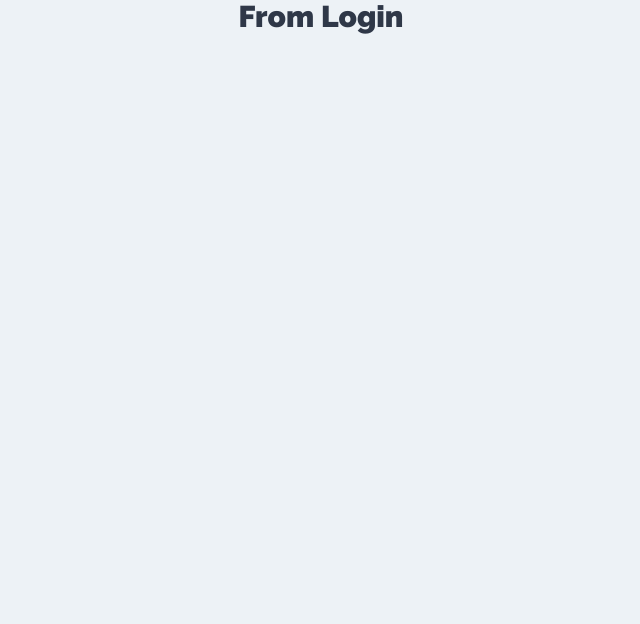
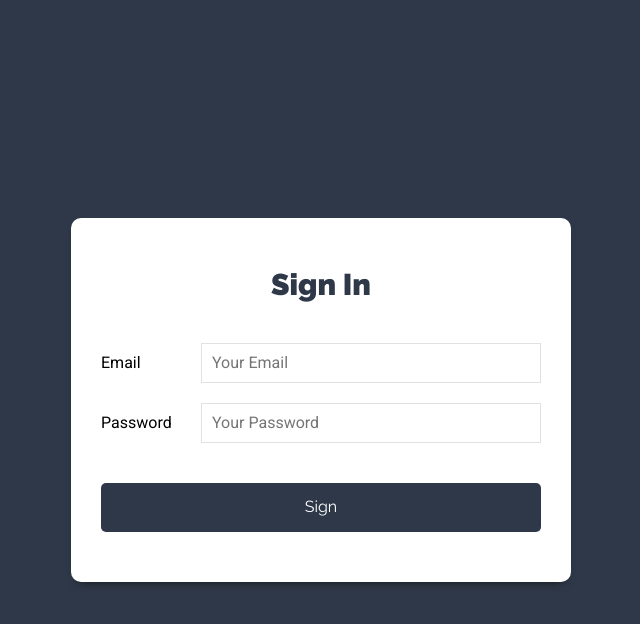
Before and after one commit to devq97/tasks-MERN, a React (Create React App) app: page / in a window 1280 px wide. Shown: the top 624 px of the page, without its empty margins (319-959 px from the left). Built offline with nearby package versions, Linux system fonts and the light colour scheme.

Commit message:
Se crea el formulario y se asigna al state

```diff
--- a/src/components/auth/Login.js
+++ b/src/components/auth/Login.js
@@ -1,8 +1,62 @@
-import React from "react";
+import React, { useState } from "react";
 
 const Login = () => {
+
+  //state for sign in
+  const [user, setUser] = useState({
+    email: '',
+    password: ''
+  });
+
+  // Destructuring user
+  const { email, password } = user;
+
+  const handleChange = e => {
+    setUser({
+      ...user,
+      [e.target.name]: e.target.value
+    })
+  };
+
   return (
-    <h1>From Login</h1>
+    <div className="form-usuario">
+      <div className="contenedor-form sombra-dark">
+        <h1>Sign In</h1>
+        <form>
+          <div className="campo-form">
+            <label htmlFor="email">Email</label>
+            <input
+              type="email"
+              id="email"
+              name="email"
+              placeholder="Your Email"
+              value={email}
+              onChange={handleChange}
+            />
+          </div>
+
+          <div className="campo-form">
+            <label htmlFor="password">Password</label>
+            <input
+              type="password"
+              id="password"
+              name="password"
+              placeholder="Your Password"
+              value={password}
+              onChange={handleChange}
+            />
+          </div>
+
+          <div className="campo-form">
+            <input
+              type="submit"
+              className="btn btn-primario btn-block"
+              value="Sign"
+            />
+          </div>
+        </form>
+      </div>
+    </div>
   )
 };
 
```
